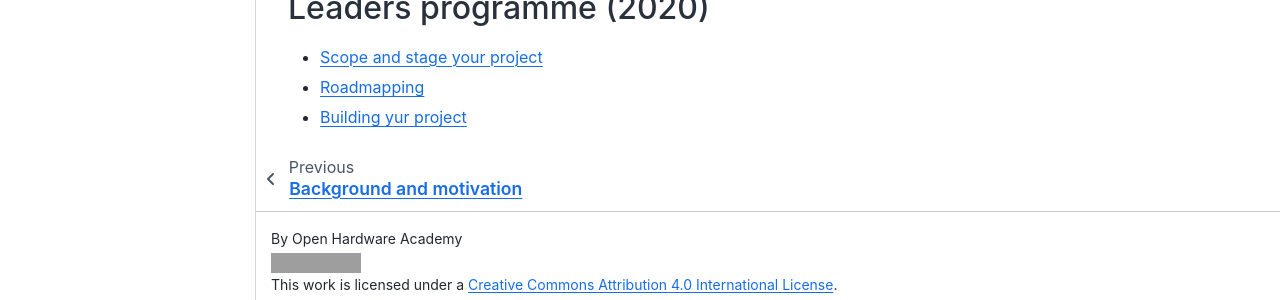
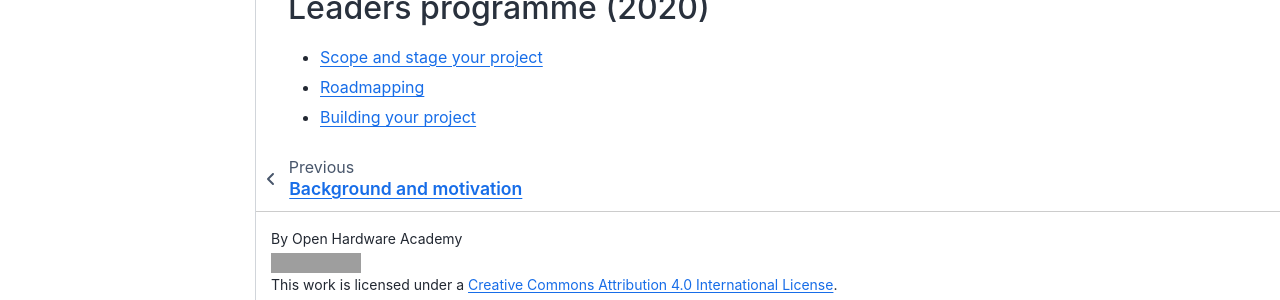
Before and after one commit to delftopenhardware/openhardware.academy, a Jupyter Book: the page built from docs/07_Sample_Lessons.md, in a window 1280 px wide and 1022 px high. Shown: the part 710-1010 px from the top of the window. Built offline with Jupyter Book 1.0.4 settings and Sphinx 7.4.7 and the Sphinx Book theme 1.1.4, drawn with Linux system fonts in a browser that asks for light colours; pages that are not in the unit, such as notebooks, are missing from menus; grey boxes are pictures that could not be loaded.

Commit message:
Update 07_Sample_Lessons.md

```diff
--- a/docs/07_Sample_Lessons.md
+++ b/docs/07_Sample_Lessons.md
@@ -8,4 +8,4 @@ This is to give you a flavor of how open hardware academy has been developing.
 ## These are examples of lessons we contributed to in the Open Hardware Leaders programme (2020)
 - [Scope and stage your project](https://openhardware4.me/open-hardware-leaders.github.io/Program/08_Week1.html)
 - [Roadmapping](https://openhardware4.me/open-hardware-leaders.github.io/Program/16_Week9.html)
-- [Building yur project](https://openhardware4.me/open-hardware-leaders.github.io/Program/12_Week5.html)
+- [Building your project](https://openhardware4.me/open-hardware-leaders.github.io/Program/12_Week5.html)
```
